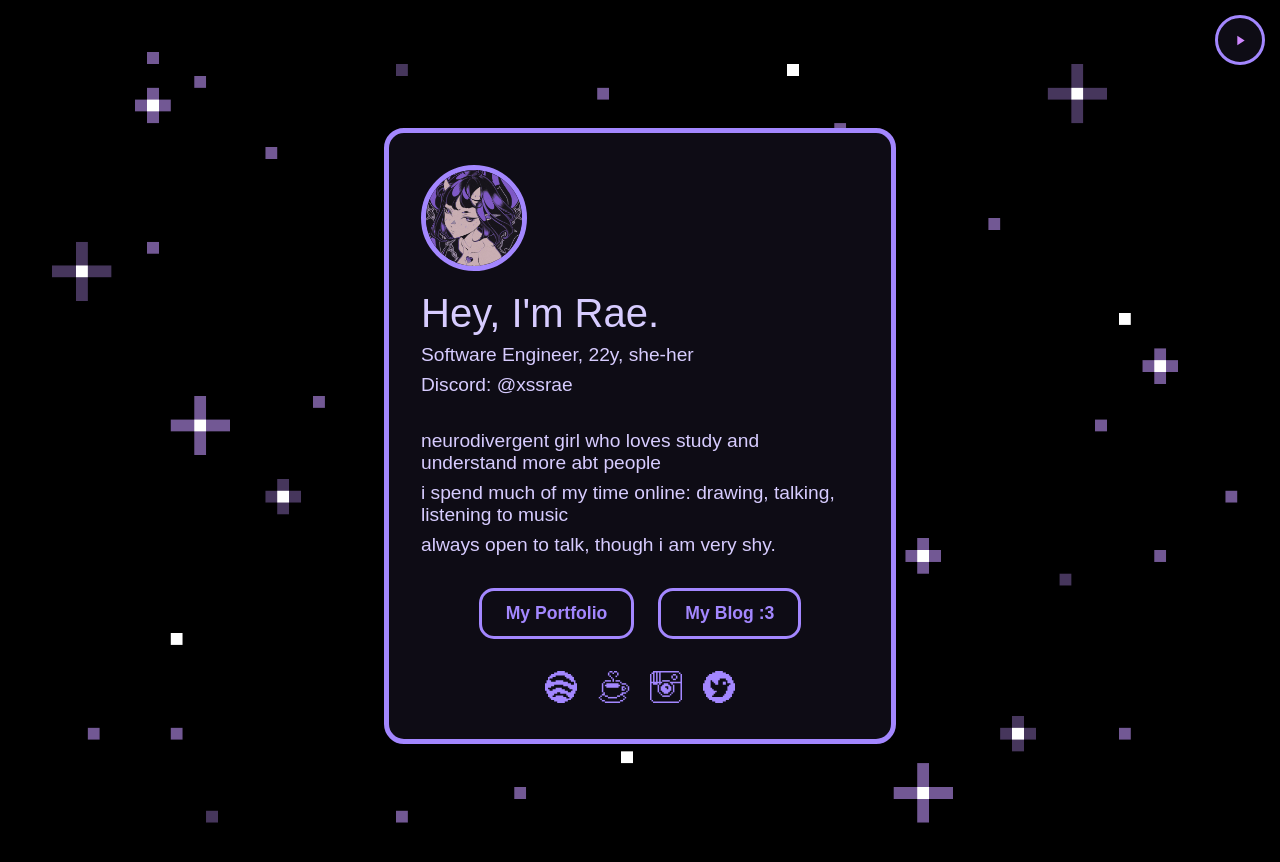
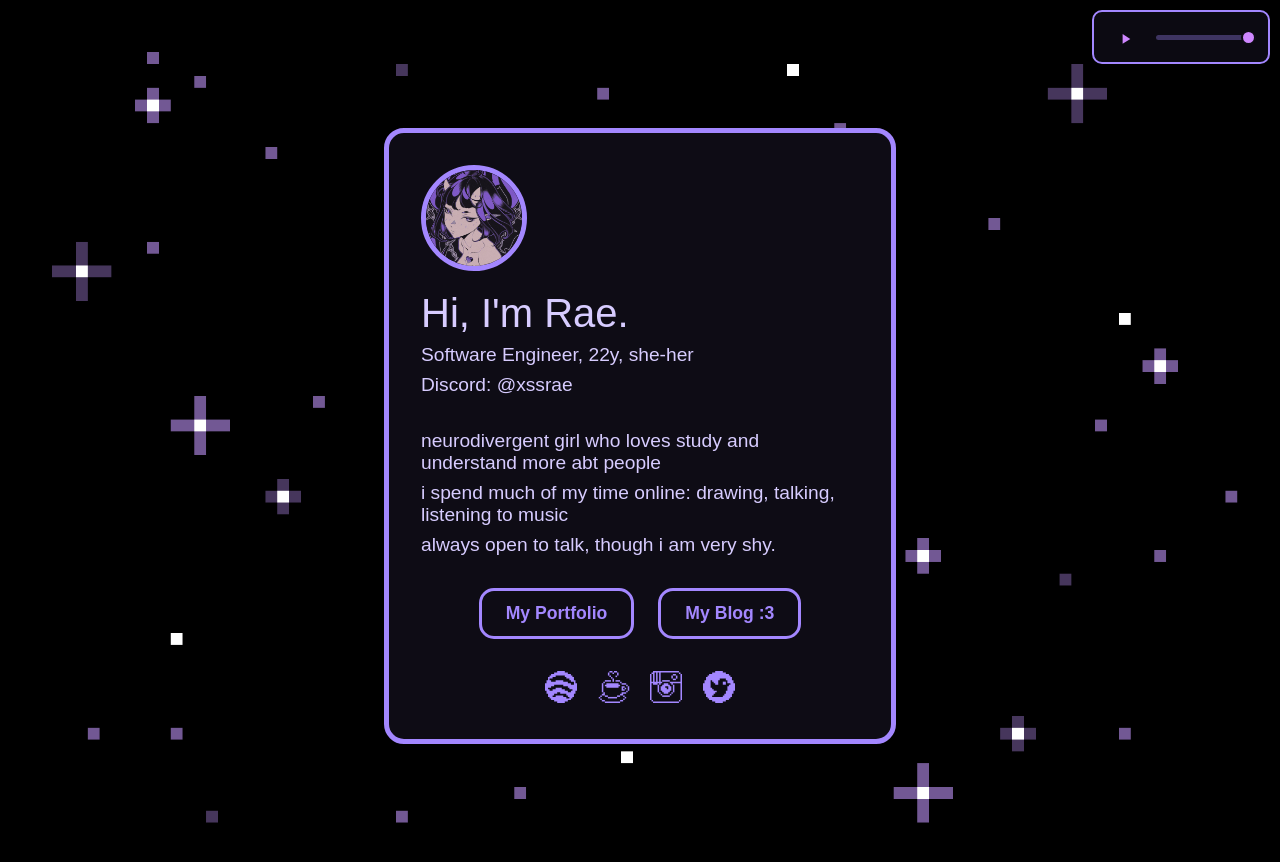
Before and after one commit to xssrae/linktree, a plain HTML site: page index.html in a window 1280 px wide. Drawn offline with Linux system fonts and the light colour scheme; a web font is replaced by a local one.

Commit message:
music player volume controller

```diff
--- a/index.html
+++ b/index.html
@@ -15,27 +15,27 @@
 
 <body class="bg-[#1A1A1A] text-white">
 
-  <audio id="music-player" src="https://www.soundhelix.com/examples/mp3/SoundHelix-Song-1.mp3" preload="auto"></audio>
+  <audio id="music-player" src="https://files.catbox.moe/u5oy81.mp3" preload="auto"></audio>
 
-  <button id="play-pause-button">
+  <div id="player-container">
+    <button id="play-pause-button">
+      <svg id="play-icon" xmlns="http://www.w3.org/2000/svg" viewBox="0 0 20 20" fill="currentColor">
+        <path d="M8 5v14l11-7z"></path>
+      </svg>
+      <svg id="pause-icon" xmlns="http://www.w3.org/2000/svg" viewBox="0 0 20 20" fill="currentColor" style="display: none;">
+        <path d="M6 19h4V5H6v14zm8-14v14h4V5h-4z"></path>
+      </svg>
+    </button>
+    <input type="range" id="volume-slider" min="0" max="1" step="0.01" value="1">
+  </div>
 
-    <svg id="play-icon" xmlns="http://www.w3.org/2000/svg" viewBox="0 0 24 24" fill="currentColor">
-      <path d="M8 5v14l11-7z"></path>
-    </svg>
-
-    <svg id="pause-icon" xmlns="http://www.w3.org/2000/svg" viewBox="0 0 24 24" fill="currentColor"
-      style="display: none;">
-      <path d="M6 19h4V5H6v14zm8-14v14h4V5h-4z"></path>
-    </svg>
-
-  </button>
 
   <!-- Container -->
   <div id="mainbox">
 
     <img src="/assets/pf.jpg" alt="Foto de perfil da Rae" class="logo">
 
-    <h1>Hey, I'm Rae.</h1>
+    <b></b><h1>Hi, I'm Rae.</h1><b></b>
     <h3>Software Engineer, 22y, she-her</h3>
     <h3>Discord: @xssrae</h3>
 
--- a/js/script.js
+++ b/js/script.js
@@ -2,21 +2,27 @@ const playPauseButton = document.getElementById('play-pause-button');
 const musicPlayer = document.getElementById('music-player');
 const playIcon = document.getElementById('play-icon');
 const pauseIcon = document.getElementById('pause-icon');
+const volumeSlider = document.getElementById('volume-slider');
+
+musicPlayer.volume = volumeSlider.value;
 
 playPauseButton.addEventListener('click', () => {
     if (musicPlayer.paused) {
         musicPlayer.play();
-        playIcon.classList.add('hidden');
-        pauseIcon.classList.remove('hidden');
+        playIcon.style.display = 'none';
+        pauseIcon.style.display = 'block';
     } else {
         musicPlayer.pause();
-
-        playIcon.classList.remove('hidden');
-        pauseIcon.classList.add('hidden');
+        playIcon.style.display = 'block';
+        pauseIcon.style.display = 'none';
     }
 });
 
+volumeSlider.addEventListener('input', (e) => {
+    musicPlayer.volume = e.target.value;
+});
+
 musicPlayer.addEventListener('ended', () => {
-    playIcon.classList.remove('hidden');
-    pauseIcon.classList.add('hidden');
+    playIcon.style.display = 'block';
+    pauseIcon.style.display = 'none';
 });
--- a/styles/styles.css
+++ b/styles/styles.css
@@ -12,11 +12,17 @@ body {
   background-color: #0E0C15;
   padding: 4vh;
   box-sizing: border-box;
-  h1,h2,h3 { color: #D7CCFF; }
-  ul { list-style-type: "✦ "; }
+
+  h1,h2,h3 {
+    color: #D7CCFF;
+  }
+
+  ul {
+    list-style-type: "✦";
+  }
 }
 
-#mainbox h1, #mainbox h3 {
+#mainbox h1, h3 {
   color: #D7CCFF;
   font-weight: 500;
 }
@@ -98,32 +104,74 @@ body {
   fill: #e7ceff;
 }
 
+#player-container {
+  position: fixed;
+  top: 10px;
+  right: 10px;
+  display: flex;
+  align-items: center;
+  gap: 10px;
+  background-color: #0e0c15e6;
+  border: 2px solid #A387FF;
+  border-radius: 10px;
+  padding: 5px 10px;
+  z-index: 100;
+  backdrop-filter: blur(5px);
+}
+
 #play-pause-button {
-  position: fixed;
-  top: 15px;
-  right: 15px;
-  width: 50px;
-  height: 50px;
-  border: 3px solid #A387FF;
+  width: 40px;
+  height: 40px;
+  border: none;
   border-radius: 100%;
-  background-color: #0E0C15;
+  background-color: transparent;
   color: #cf87ff;
   cursor: pointer;
   display: flex;
   align-items: center;
   justify-content: center;
   transition: all 0.3s ease;
-  z-index: 100;
+  flex-shrink: 0;
 }
 
 #play-pause-button:hover {
-  background-color: #A387FF;
-  color: #0E0C15;
+  background-color: #a387ff2a;
 }
 
 #play-pause-button svg {
   width: 50%;
   height: 50%;
+}
+
+#volume-slider {
+  -webkit-appearance: none;
+  appearance: none;
+  width: 100px;
+  height: 5px;
+  background: #a387ff55;
+  border-radius: 5px;
+  outline: none;
+  transition: opacity 0.2s;
+}
+
+#volume-slider::-webkit-slider-thumb {
+  -webkit-appearance: none;
+  appearance: none;
+  width: 15px;
+  height: 15px;
+  background: #cf87ff;
+  cursor: pointer;
+  border-radius: 50%;
+  border: 2px solid #0E0C15;
+}
+
+#volume-slider::-moz-range-thumb {
+  width: 15px;
+  height: 15px;
+  background: #cf87ff;
+  cursor: pointer;
+  border-radius: 50%;
+  border: 2px solid #0E0C15;
 }
 
 @media screen and (min-width: 900px) {
```
Also changed, not shown: 1 other file.
